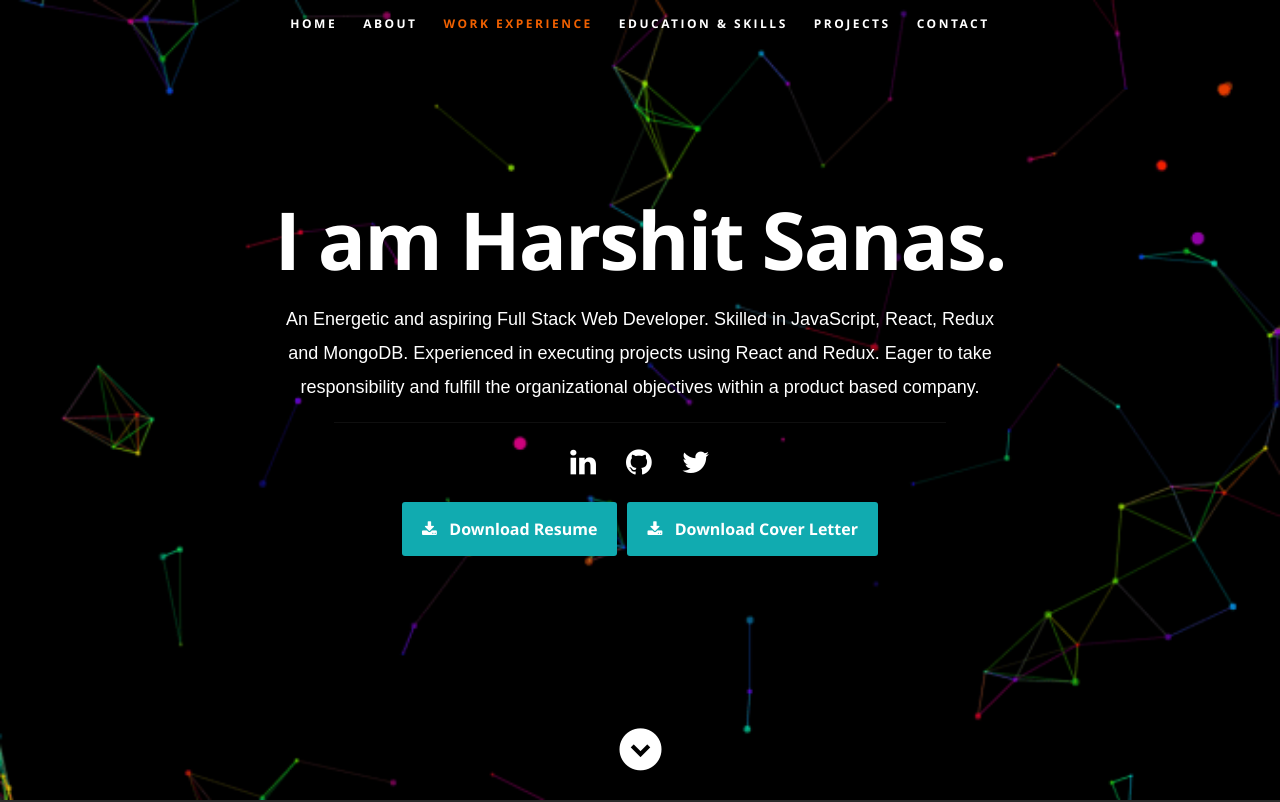
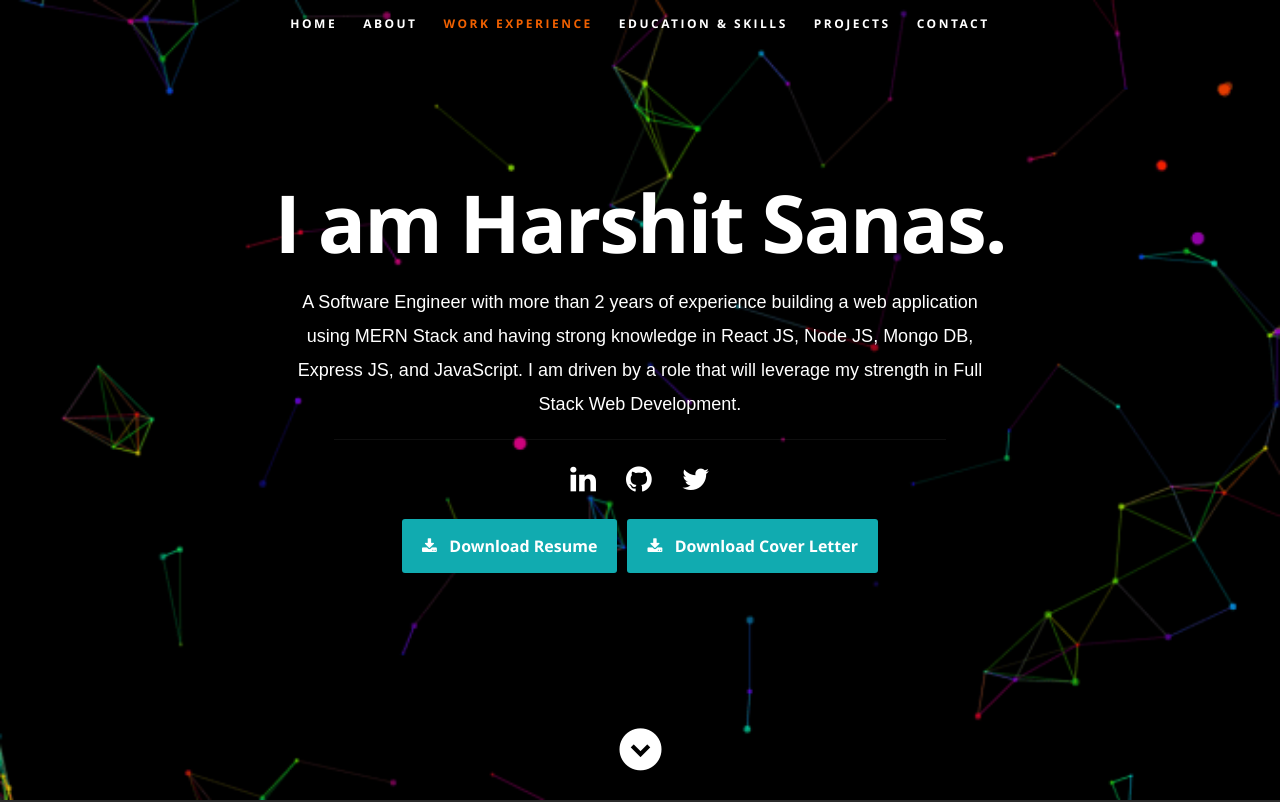
Before and after one commit to Harshsanas/Harshit_Portfolio, a React (Create React App) app: page / in a window 1280 px wide. Shown: the top 802 px of the page. Built offline with nearby package versions, Linux system fonts and the light colour scheme.

Commit message:
Update resumeData.js

```diff
--- a/src/resumeData.js
+++ b/src/resumeData.js
@@ -5,7 +5,7 @@ let resumeData = {
   linkedinId: "https://www.linkedin.com/in/harshitsanas/",
   twitterid: "https://twitter.com/harrysanas140",
   roleDescription:
-    " An Energetic and aspiring Full Stack Web Developer. Skilled in JavaScript, React, Redux and MongoDB. Experienced in executing projects using React and Redux. Eager to take responsibility and fulfill the organizational objectives within a product based company.",
+    "A Software Engineer with more than 2 years of experience building a web application using MERN Stack and having strong knowledge in React JS, Node JS, Mongo DB, Express JS, and JavaScript. I am driven by a role that will leverage my strength in Full Stack Web Development.",
   socialLinks: [
     {
       name: "linkedin",
```
